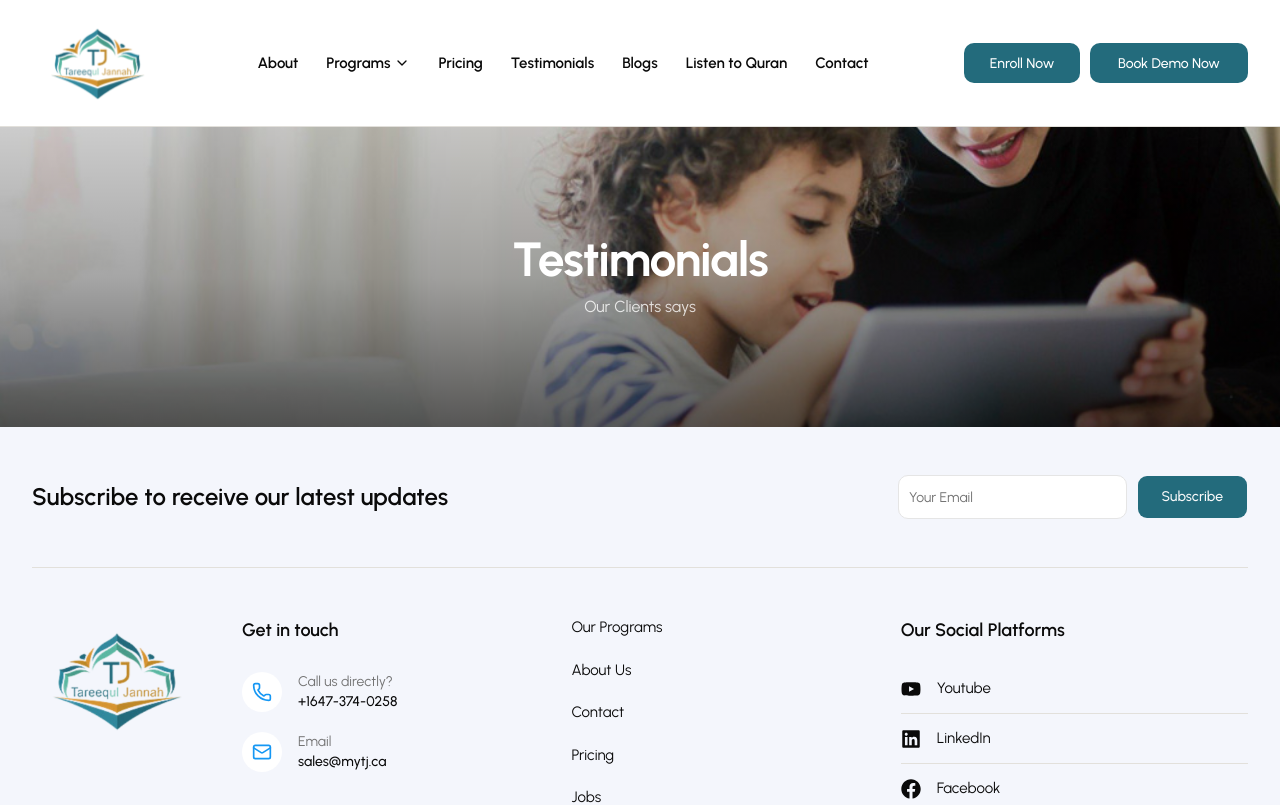
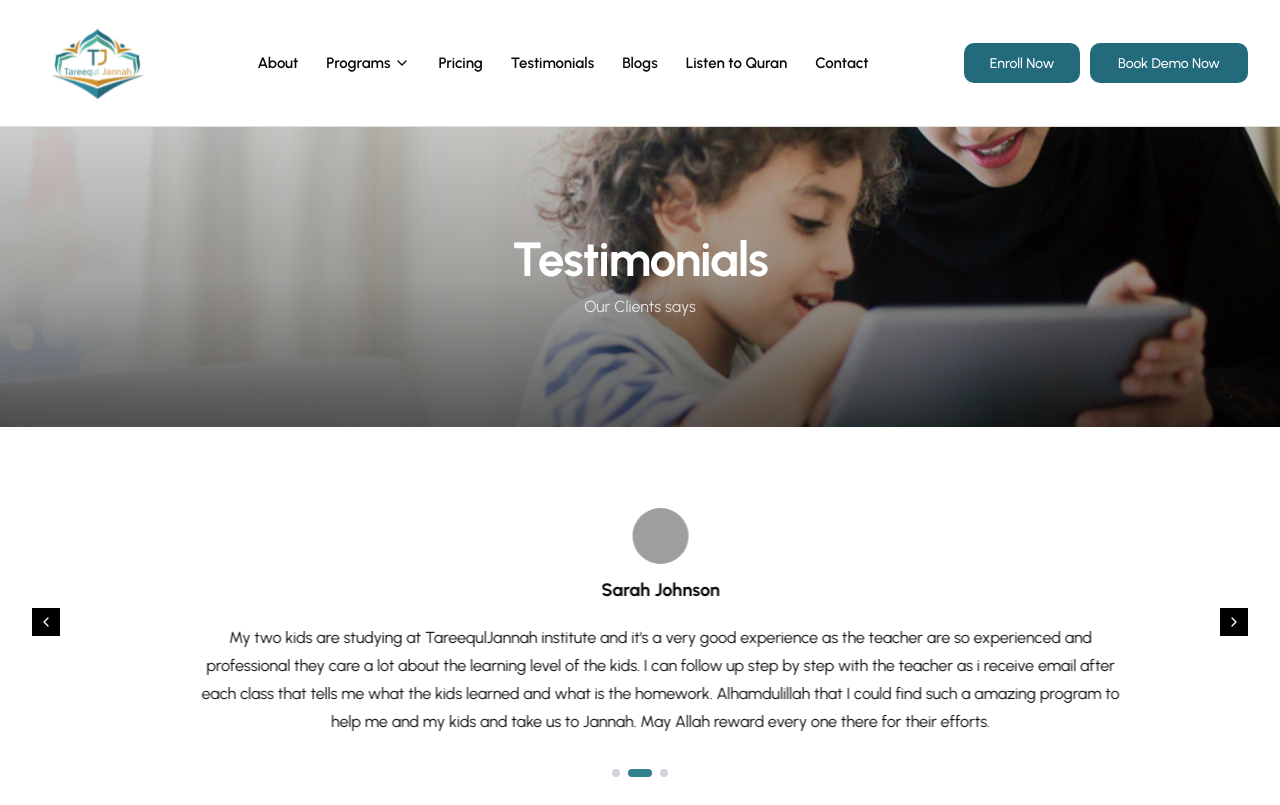
Before and after one commit to Samiramadan-coder/tarequljannah, a Next.js app: page /testimonials in a window 1280 px wide. Shown: the top 805 px of the page. Built offline with nearby package versions, Linux system fonts and the light colour scheme; grey boxes are pictures that could not be loaded.

Commit message:
Add OpinionsCarousel component to showcase testimonials; integrate it into the testimonials page

```diff
--- a/src/app/testimonials/page.tsx
+++ b/src/app/testimonials/page.tsx
@@ -1,4 +1,5 @@
 import PageBanner from "@/components/reusable/page-banner";
+import { OpinionsCarousel } from "@/components/testimonials/opinions";
 
 export default function Page() {
   return (
@@ -8,6 +9,8 @@ export default function Page() {
         subtitle="Our Clients says"
         imageSrc="/testimonials-banner.png"
       />
+
+      <OpinionsCarousel />
     </div>
   );
 }
--- /dev/null
+++ b/src/components/testimonials/opinions.tsx
@@ -0,0 +1,117 @@
+"use client";
+
+import {
+  Carousel,
+  CarouselApi,
+  CarouselContent,
+  CarouselItem,
+  CarouselNext,
+  CarouselPrevious,
+} from "@/components/ui/carousel";
+import { useEffect, useRef, useState } from "react";
+import Autoplay from "embla-carousel-autoplay";
+import { Avatar, AvatarFallback, AvatarImage } from "@/components/ui/avatar";
+
+const testimonials = [
+  {
+    name: "Rahma Arabi",
+    image: "/images/testimonials/rahma.jpg",
+    text: "My two kids are studying at TareequlJannah institute and it's a very good experience as the teacher are so experienced and professional they care a lot about the learning level of the kids. I can follow up step by step with the teacher as i receive email after each class that tells me what the kids learned and what is the homework. Alhamdulillah that I could find such a amazing program to help me and my kids and take us to Jannah. May Allah reward every one there for their efforts.",
+  },
+  {
+    name: "Sarah Johnson",
+    image: "/images/testimonials/sarah.jpg",
+    text: "My two kids are studying at TareequlJannah institute and it's a very good experience as the teacher are so experienced and professional they care a lot about the learning level of the kids. I can follow up step by step with the teacher as i receive email after each class that tells me what the kids learned and what is the homework. Alhamdulillah that I could find such a amazing program to help me and my kids and take us to Jannah. May Allah reward every one there for their efforts.",
+  },
+  {
+    name: "Ahmed Ali",
+    image: "/images/testimonials/ahmed.jpg",
+    text: "My two kids are studying at TareequlJannah institute and it's a very good experience as the teacher are so experienced and professional they care a lot about the learning level of the kids. I can follow up step by step with the teacher as i receive email after each class that tells me what the kids learned and what is the homework. Alhamdulillah that I could find such a amazing program to help me and my kids and take us to Jannah. May Allah reward every one there for their efforts.",
+  },
+];
+
+export function OpinionsCarousel() {
+  const [api, setApi] = useState<CarouselApi>();
+  const [current, setCurrent] = useState(0);
+
+  const autoplay = useRef(
+    Autoplay({
+      delay: 5000,
+      stopOnInteraction: false,
+      stopOnMouseEnter: true,
+    }),
+  );
+
+  useEffect(() => {
+    if (!api) return;
+
+    const onSelect = () => {
+      setCurrent(api.selectedScrollSnap());
+    };
+
+    onSelect();
+    api.on("select", onSelect);
+
+    return () => {
+      api.off("select", onSelect);
+    };
+  }, [api]);
+
+  return (
+    <section className="relative overflow-hidden py-20">
+      <div className="w-full container">
+        <Carousel
+          setApi={setApi}
+          // eslint-disable-next-line react-hooks/refs
+          plugins={[autoplay.current]}
+          opts={{
+            loop: true,
+            align: "center",
+          }}
+          className="w-full"
+        >
+          <CarouselContent>
+            {testimonials.map((testimonial) => (
+              <CarouselItem key={testimonial.name}>
+                <div className="mx-auto flex min-h-57.5 max-w-5xl flex-col items-center justify-center px-12 text-center">
+                  <Avatar className="mb-3 h-14 w-14">
+                    <AvatarImage
+                      src={testimonial.image}
+                      alt={testimonial.name}
+                    />
+                    <AvatarFallback>
+                      {testimonial.name.slice(0, 2).toUpperCase()}
+                    </AvatarFallback>
+                  </Avatar>
+
+                  <h3 className="mb-5 text-lg font-bold">{testimonial.name}</h3>
+
+                  <p className="text-sm leading-7 md:text-base">
+                    {testimonial.text}
+                  </p>
+                </div>
+              </CarouselItem>
+            ))}
+          </CarouselContent>
+
+          <CarouselPrevious className="left-0 rounded-none border-0 bg-black text-white hover:bg-[#31818c]" />
+          <CarouselNext className="right-0 rounded-none border-0 bg-black text-white hover:bg-[#31818c]" />
+        </Carousel>
+
+        <div className="mt-8 flex justify-center gap-2">
+          {testimonials.map((testimonial, index) => (
+            <button
+              key={testimonial.name}
+              type="button"
+              aria-label={`Go to testimonial ${index + 1}`}
+              onClick={() => api?.scrollTo(index)}
+              className={`h-2 rounded-full transition-all ${
+                current === index ? "w-6 bg-[#31818c]" : "w-2 bg-gray-300"
+              }`}
+            />
+          ))}
+        </div>
+      </div>
+    </section>
+  );
+}
```
